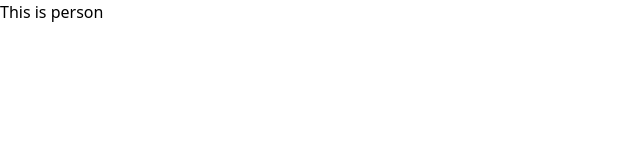
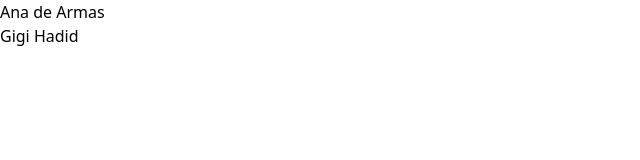
Before and after one commit to mirnatul/test-project, a React (Vite) app: page / in a window 1280 px wide. Shown: the top 160 px of the page, without its empty margins (0-640 px from the left). Built offline with nearby package versions, Linux system fonts and the light colour scheme.

Commit message:
concept of passing prop completed

```diff
--- a/src/App.jsx
+++ b/src/App.jsx
@@ -1,12 +1,20 @@
 import Demo from "./components/Demo"
 import Person from './components/Person/Person';
+import User from "./components/User/User";
 
 function App() {
+  const users = [
+    { id: 1, name: 'Ana de Armas', job: 'Actress' },
+    { id: 2, name: 'Gigi Hadid', job: 'Model' }
+  ]
 
   return (
     <>
       {/* <Demo name="Lipon" job="Developer"></Demo> */}
-      <Person person={{ name: 'Lipon', job: 'Developer' }}></Person >
+      {/* <Person person={{ name: 'Lipon', job: 'Developer' }}></Person > */}
+      {
+        users.map(user => <User key={user.id} user={user}></User>)
+      }
     </>
   )
 }
--- /dev/null
+++ b/src/components/User/User.jsx
@@ -0,0 +1,14 @@
+import React from 'react';
+
+// recommended
+const User = (props) => {
+    const { name, job } = props.user
+    // console.log(props.user);
+    return (
+        <div>
+            {name}
+        </div>
+    );
+};
+
+export default User;
```
